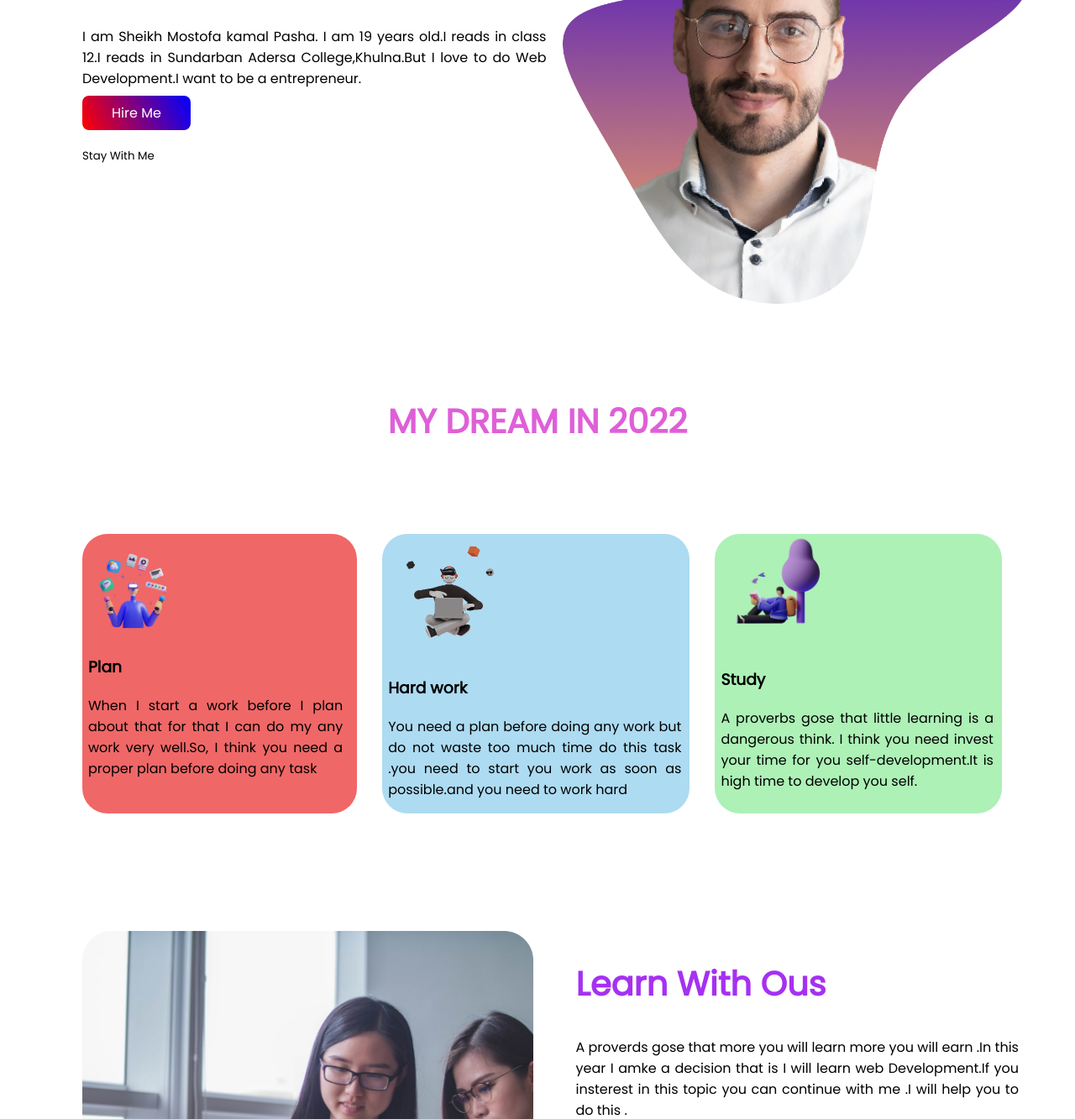
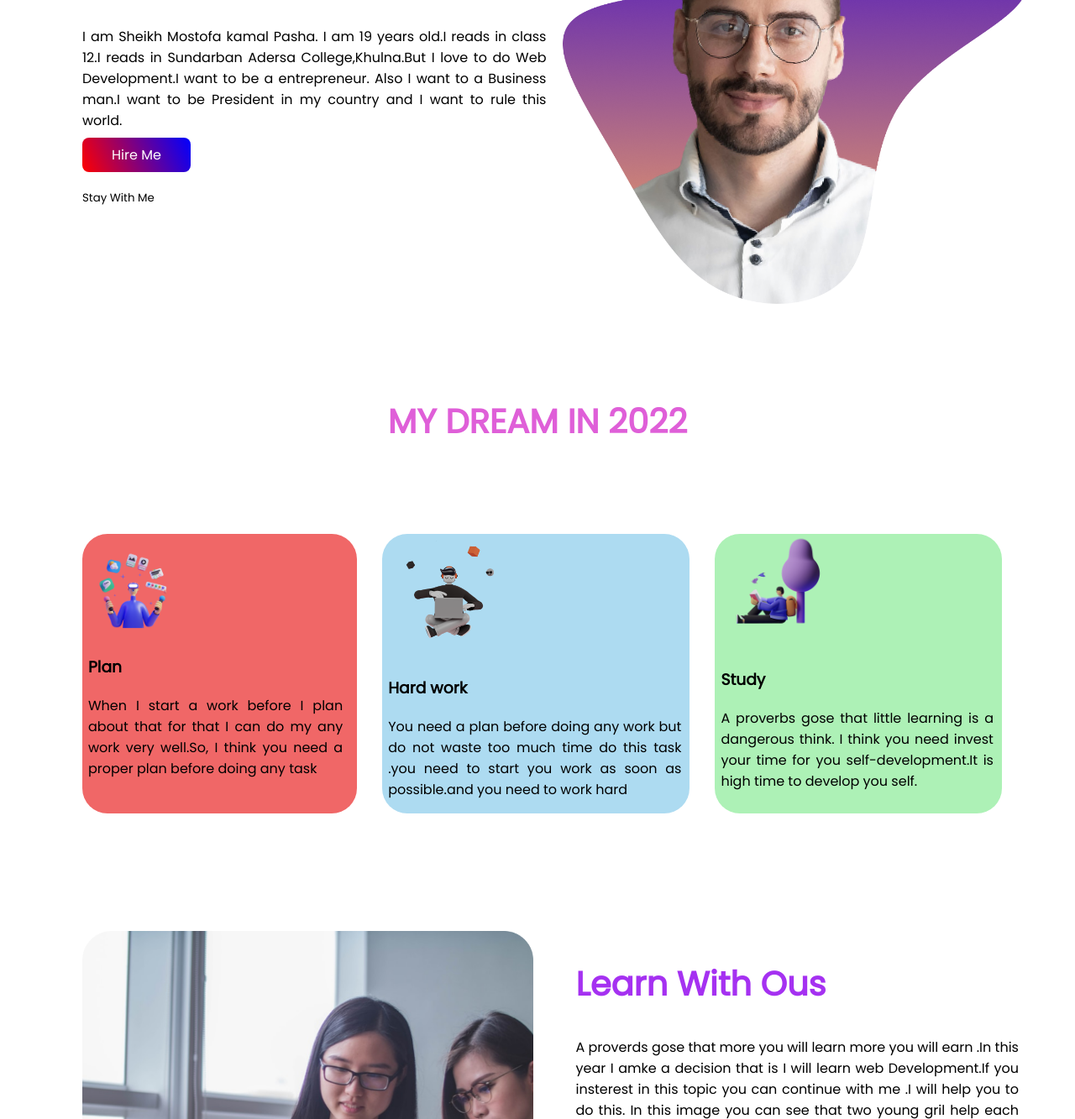
Before and after one commit to mostofakamalpasha/mission-2022, a plain HTML site: page index.html in a window 1280 px wide. Shown: the part 267-1600 px from the top of the page at 84% size. Drawn offline with Linux system fonts and the light colour scheme.

Commit message:
new line

```diff
--- a/index.html
+++ b/index.html
@@ -25,7 +25,8 @@
             <P class="pharagrap">I am Sheikh Mostofa kamal Pasha. I am 19 years old.I reads in class 12.I reads in
                 Sundarban
                 Adersa College,Khulna.But I love to do Web
-                Development.I want to be a entrepreneur.</P>
+                Development.I want to be a entrepreneur. Also I want to a Business man.I want to be President in my
+                country and I want to rule this world. </P>
             <a class="button" target="_blank" href="https://www.google.com/">Hire Me</a> <br><br>
             <small>Stay With Me</small>
         </div>
@@ -72,7 +73,8 @@
             <h1></h1>
             <p>A proverds gose that more you will learn more you will earn .In this year I amke a decision that is I
                 will learn web Development.If you insterest in this topic you can continue with me .I will help you to
-                do this .</p>
+                do this. In this image you can see that two young gril help each other.so I think we should learn from
+                that image and help each other.</p>
             <a class=" button" target="_blank" href="https://www.goolge.com/">Know More</a>
         </div>
 
```
